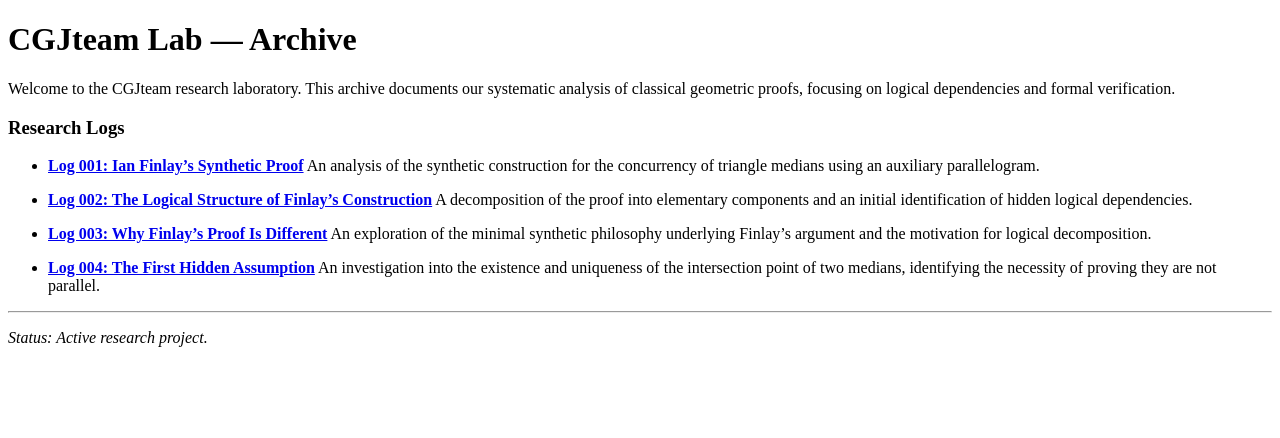
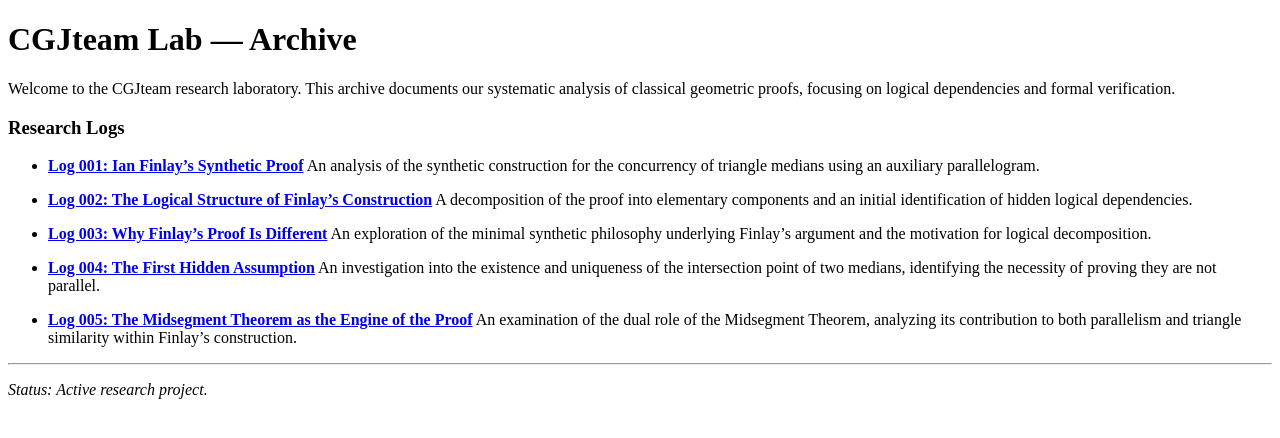
Before and after one commit to cgjteam/cgjteam.github.io, a Jekyll site: the page built from index.md, in a window 1280 px wide. Shown: the top 438 px of the page. Built offline with Jekyll 4.4.1, drawn with Linux system fonts in a browser that asks for light colours; our own code applies the rules of GitHub Pages for plain Markdown files.

Commit message:
Update index.md

```diff
--- a/index.md
+++ b/index.md
@@ -16,7 +16,8 @@ Welcome to the CGJteam research laboratory. This archive documents our systemati
  * **[Log 004: The First Hidden Assumption](log-004.md)**
   An investigation into the existence and uniqueness of the intersection point of two medians, identifying the necessity of proving they are not parallel.
 
-
+  * **[Log 005: The Midsegment Theorem as the Engine of the Proof](log-005.md)**
+  An examination of the dual role of the Midsegment Theorem, analyzing its contribution to both parallelism and triangle similarity within Finlay's construction.
 
 ---
 *Status: Active research project.*
```
